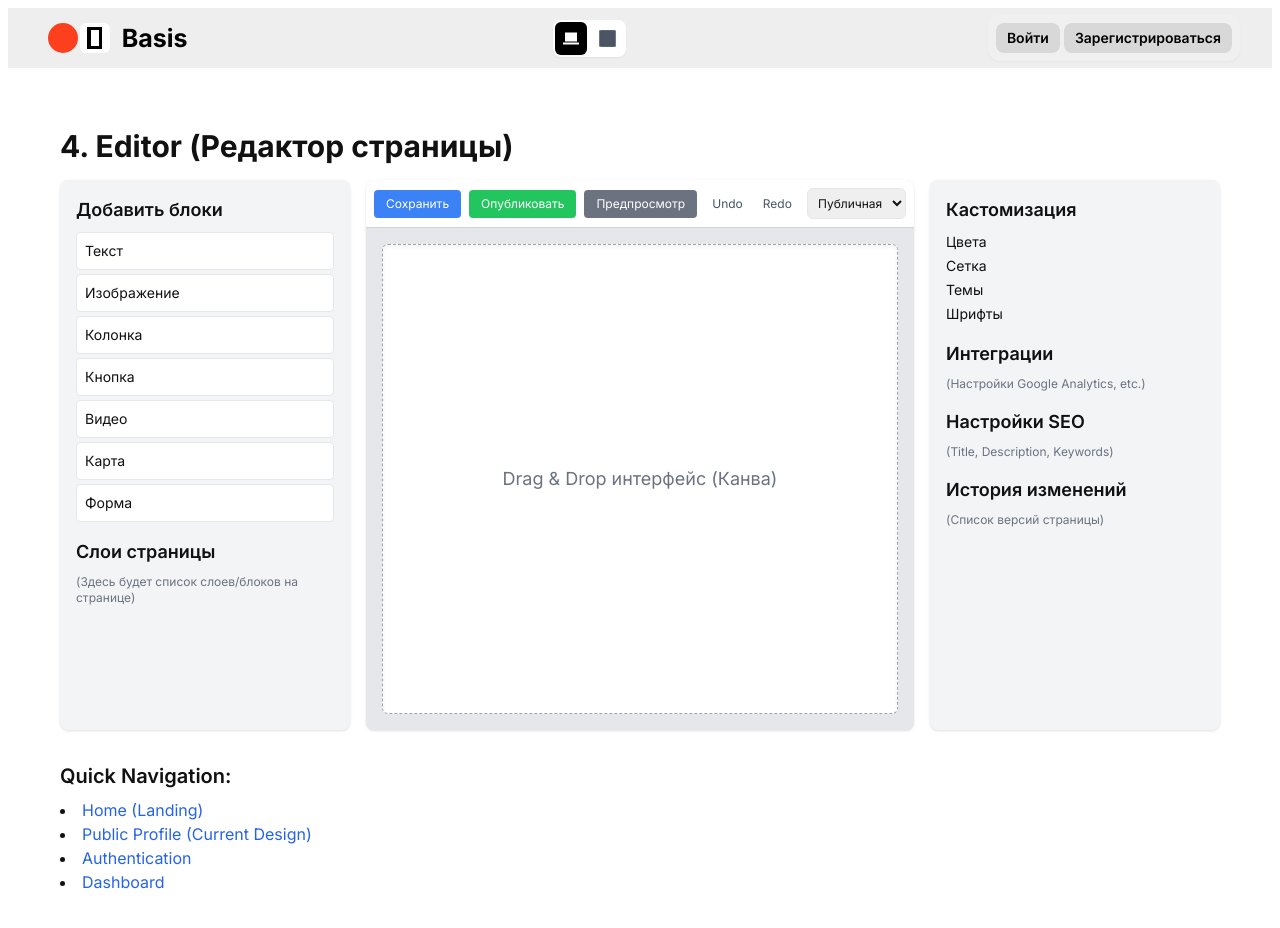
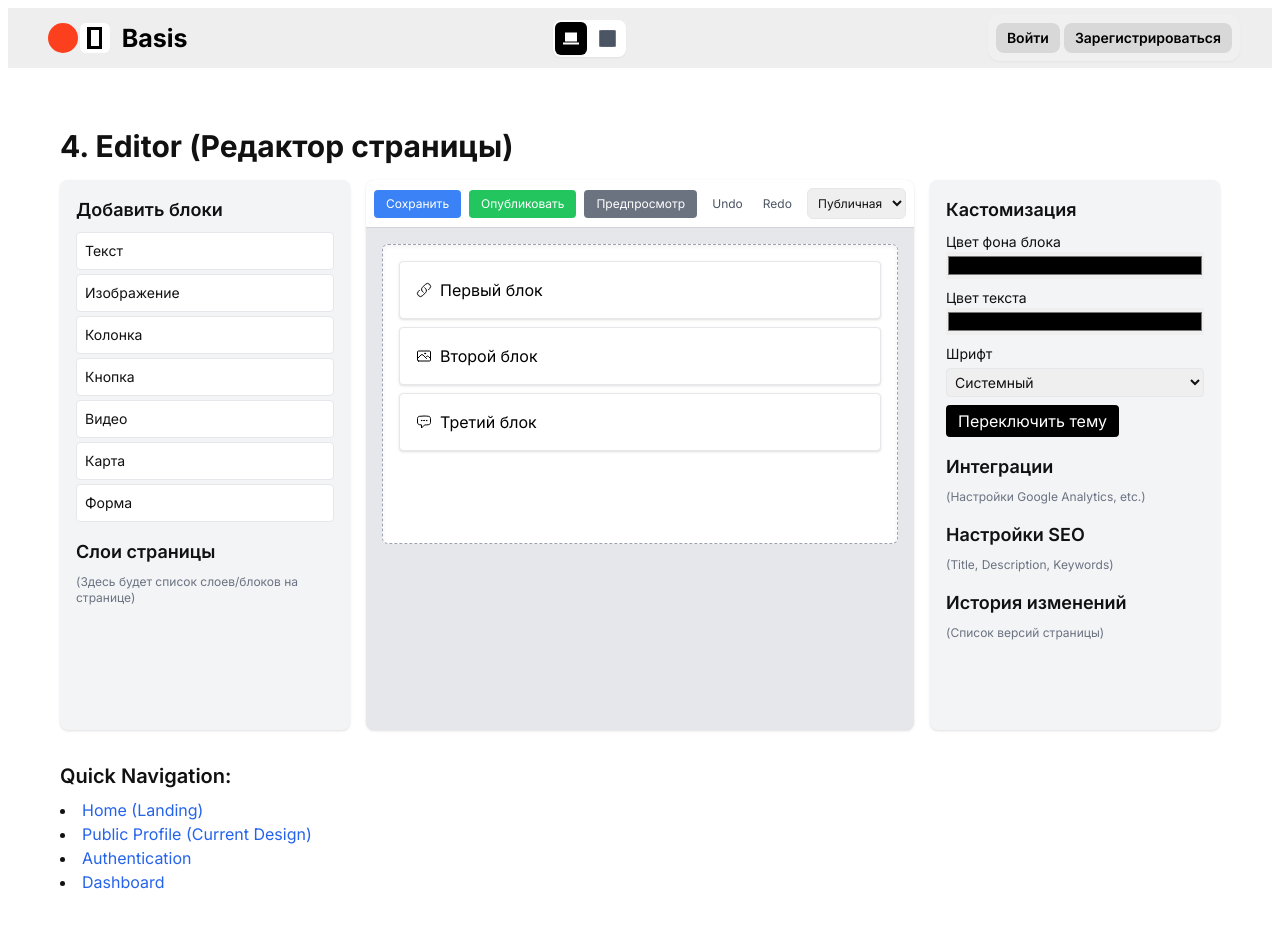
Before and after one commit to muhamed1222/basis, a React (Vite) app: page /editor in a window 1280 px wide. Shown: the top 928 px of the page. Built offline with nearby package versions, Linux system fonts and the light colour scheme.

Commit message:
feat: add drag-and-drop editor and theme controls

```diff
--- /dev/null
+++ b/components/BlockEditor.tsx
@@ -0,0 +1,95 @@
+import React, { useState } from 'react';
+import {
+  DndContext,
+  closestCenter,
+  PointerSensor,
+  useSensor,
+  useSensors,
+} from '@dnd-kit/core';
+import {
+  arrayMove,
+  SortableContext,
+  useSortable,
+  verticalListSortingStrategy,
+} from '@dnd-kit/sortable';
+import {
+  LinkIcon,
+  PhotoIcon,
+  ChatBubbleLeftEllipsisIcon,
+} from './icons/IconComponents';
+import { CSS } from '@dnd-kit/utilities';
+
+interface Block {
+  id: string;
+  content: string;
+  icon?: React.ComponentType<React.SVGProps<SVGSVGElement>>;
+}
+
+const DraggableBlock: React.FC<{ block: Block }> = ({ block }) => {
+  const {
+    attributes,
+    listeners,
+    setNodeRef,
+    transform,
+    transition,
+    isDragging,
+  } = useSortable({ id: block.id });
+
+  const style: React.CSSProperties = {
+    transform: CSS.Transform.toString(transform),
+    transition,
+    cursor: 'grab',
+    background: 'var(--block-bg, #fff)',
+    color: 'var(--block-text, #000)',
+    fontFamily: 'var(--block-font, inherit)',
+  };
+
+  return (
+    <div
+      ref={setNodeRef}
+      style={style}
+      className={`p-4 rounded shadow mb-2 border ${isDragging ? 'bg-gray-200' : ''}`}
+      {...attributes}
+      {...listeners}
+    >
+      <div className="flex items-center gap-2">
+        {block.icon &&
+          React.createElement(block.icon, { className: 'w-4 h-4' })}
+        <span>{block.content}</span>
+      </div>
+    </div>
+  );
+};
+
+export const BlockEditor: React.FC = () => {
+  const [blocks, setBlocks] = useState<Block[]>([
+    { id: '1', content: 'Первый блок', icon: LinkIcon },
+    { id: '2', content: 'Второй блок', icon: PhotoIcon },
+    { id: '3', content: 'Третий блок', icon: ChatBubbleLeftEllipsisIcon },
+  ]);
+
+  const sensors = useSensors(useSensor(PointerSensor));
+
+  return (
+    <DndContext
+      sensors={sensors}
+      collisionDetection={closestCenter}
+      onDragEnd={(event) => {
+        const { active, over } = event;
+        if (over && active.id !== over.id) {
+          setBlocks((items) => {
+            const oldIndex = items.findIndex((i) => i.id === active.id);
+            const newIndex = items.findIndex((i) => i.id === over.id);
+            return arrayMove(items, oldIndex, newIndex);
+          });
+        }
+      }}
+    >
+      <SortableContext items={blocks} strategy={verticalListSortingStrategy}>
+        {blocks.map((block) => (
+          <DraggableBlock key={block.id} block={block} />
+        ))}
+      </SortableContext>
+    </DndContext>
+  );
+};
--- a/index.css
+++ b/index.css
@@ -1,11 +1,16 @@
 :root {
   --color-bg: #ffffff;
   --color-text: #111111;
+  --block-bg: #ffffff;
+  --block-text: #000000;
+  --block-font: inherit;
 }
 
 [data-theme='dark'] {
   --color-bg: #111111;
   --color-text: #ffffff;
+  --block-bg: #222222;
+  --block-text: #ffffff;
 }
 
 body {
--- a/index.tsx
+++ b/index.tsx
@@ -4,6 +4,13 @@ import { BrowserRouter } from 'react-router-dom';
 import App from './App';
 import { ErrorBoundary } from './components/ErrorBoundary';
 import './index.css';
+
+const savedTheme = localStorage.getItem('theme');
+if (savedTheme) {
+  document.documentElement.setAttribute('data-theme', savedTheme);
+} else if (window.matchMedia('(prefers-color-scheme: dark)').matches) {
+  document.documentElement.setAttribute('data-theme', 'dark');
+}
 
 const rootElement = document.getElementById('root');
 if (!rootElement) {
--- a/pages/EditorPage.tsx
+++ b/pages/EditorPage.tsx
@@ -1,5 +1,12 @@
 import React from 'react';
 import { StandardPageLayout } from '../App';
+import { BlockEditor } from '../components/BlockEditor';
+
+const fonts = [
+  { label: 'Системный', value: 'inherit' },
+  { label: 'Arial', value: 'Arial, sans-serif' },
+  { label: 'Courier', value: 'Courier New, monospace' },
+];
 
 const EditorPage: React.FC = () => {
   return (
@@ -76,26 +83,74 @@ const EditorPage: React.FC = () => {
             </div>
           </div>
           {/* Canvas */}
-          <div className="flex-1 p-4 flex items-center justify-center overflow-auto">
-            <div className="w-full max-w-3xl h-full bg-white shadow-inner border border-dashed border-gray-400 rounded-md flex items-center justify-center">
-              <p className="text-gray-500 text-lg">
-                Drag & Drop интерфейс (Канва)
-              </p>
+          <div className="flex-1 p-4 overflow-auto">
+            <div className="w-full max-w-3xl mx-auto min-h-[300px] bg-white shadow-inner border border-dashed border-gray-400 rounded-md p-4 transition-all">
+              <BlockEditor />
             </div>
           </div>
         </main>
         {/* Right Sidebar: Customization & Settings */}
         <aside className="w-full lg:w-1/4 bg-gray-100 p-4 rounded-lg shadow space-y-4 overflow-y-auto">
-          <div>
+          <div className="space-y-2">
             <h3 className="text-lg font-semibold font-pragmatica mb-2">
               Кастомизация
             </h3>
-            <ul className="space-y-1 text-sm">
-              <li>Цвета</li>
-              <li>Сетка</li>
-              <li>Темы</li>
-              <li>Шрифты</li>
-            </ul>
+            <label className="block text-sm">
+              Цвет фона блока
+              <input
+                type="color"
+                className="w-full"
+                onChange={(e) => {
+                  document.documentElement.style.setProperty(
+                    '--block-bg',
+                    e.target.value
+                  );
+                }}
+              />
+            </label>
+            <label className="block text-sm">
+              Цвет текста
+              <input
+                type="color"
+                className="w-full"
+                onChange={(e) => {
+                  document.documentElement.style.setProperty(
+                    '--block-text',
+                    e.target.value
+                  );
+                }}
+              />
+            </label>
+            <label className="block text-sm">
+              Шрифт
+              <select
+                className="w-full mt-1 border rounded p-1"
+                onChange={(e) => {
+                  document.documentElement.style.setProperty(
+                    '--block-font',
+                    e.target.value
+                  );
+                }}
+              >
+                {fonts.map((f) => (
+                  <option key={f.value} value={f.value}>
+                    {f.label}
+                  </option>
+                ))}
+              </select>
+            </label>
+            <button
+              onClick={() => {
+                const current =
+                  document.documentElement.getAttribute('data-theme');
+                const next = current === 'dark' ? 'light' : 'dark';
+                document.documentElement.setAttribute('data-theme', next);
+                localStorage.setItem('theme', next);
+              }}
+              className="px-3 py-1 bg-black text-white rounded mt-2"
+            >
+              Переключить тему
+            </button>
           </div>
           <div>
             <h3 className="text-lg font-semibold font-pragmatica mb-2">
```
Also changed, not shown: package.json (+10 -8 lines), 1 other file (tests, documents, lock files or other folders).
